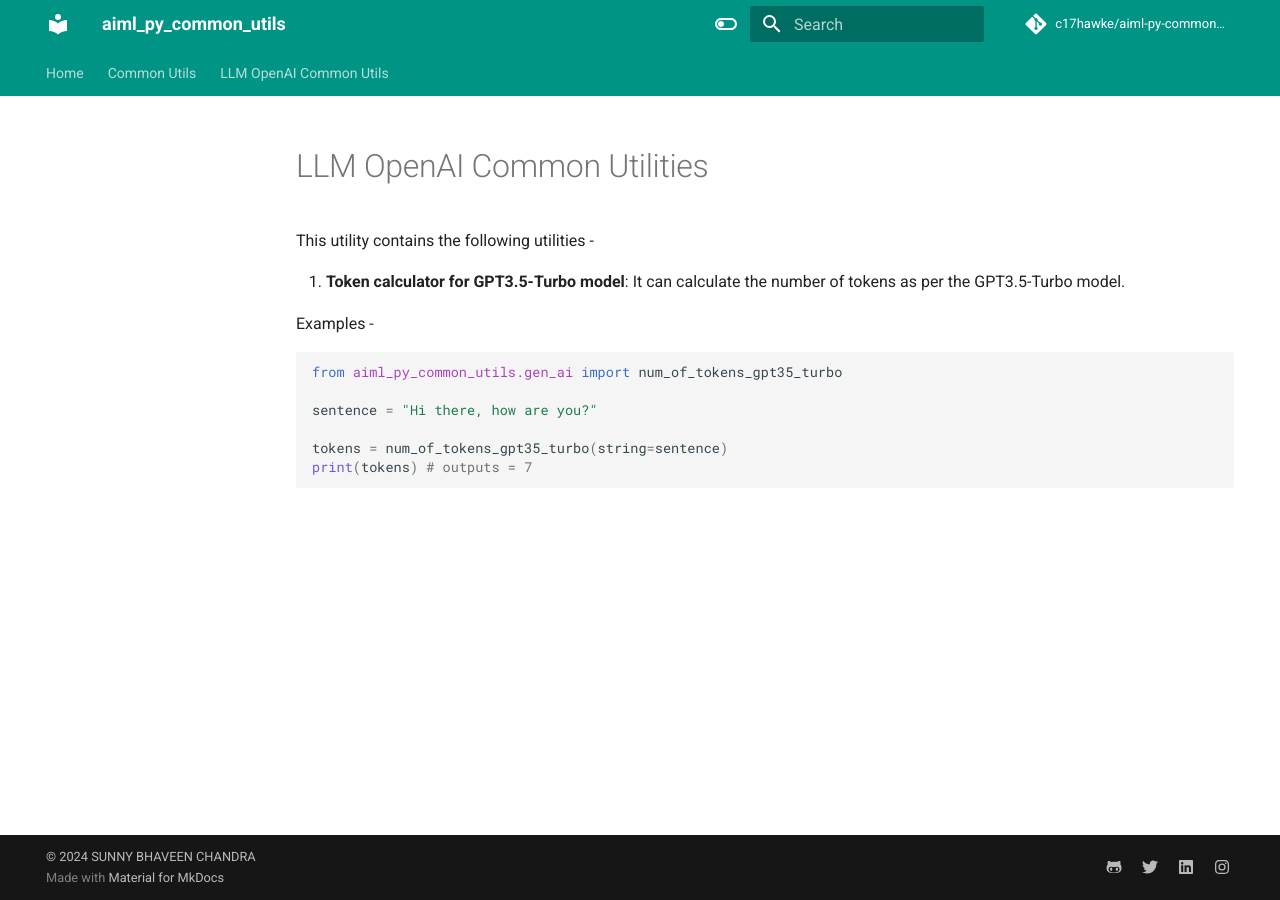
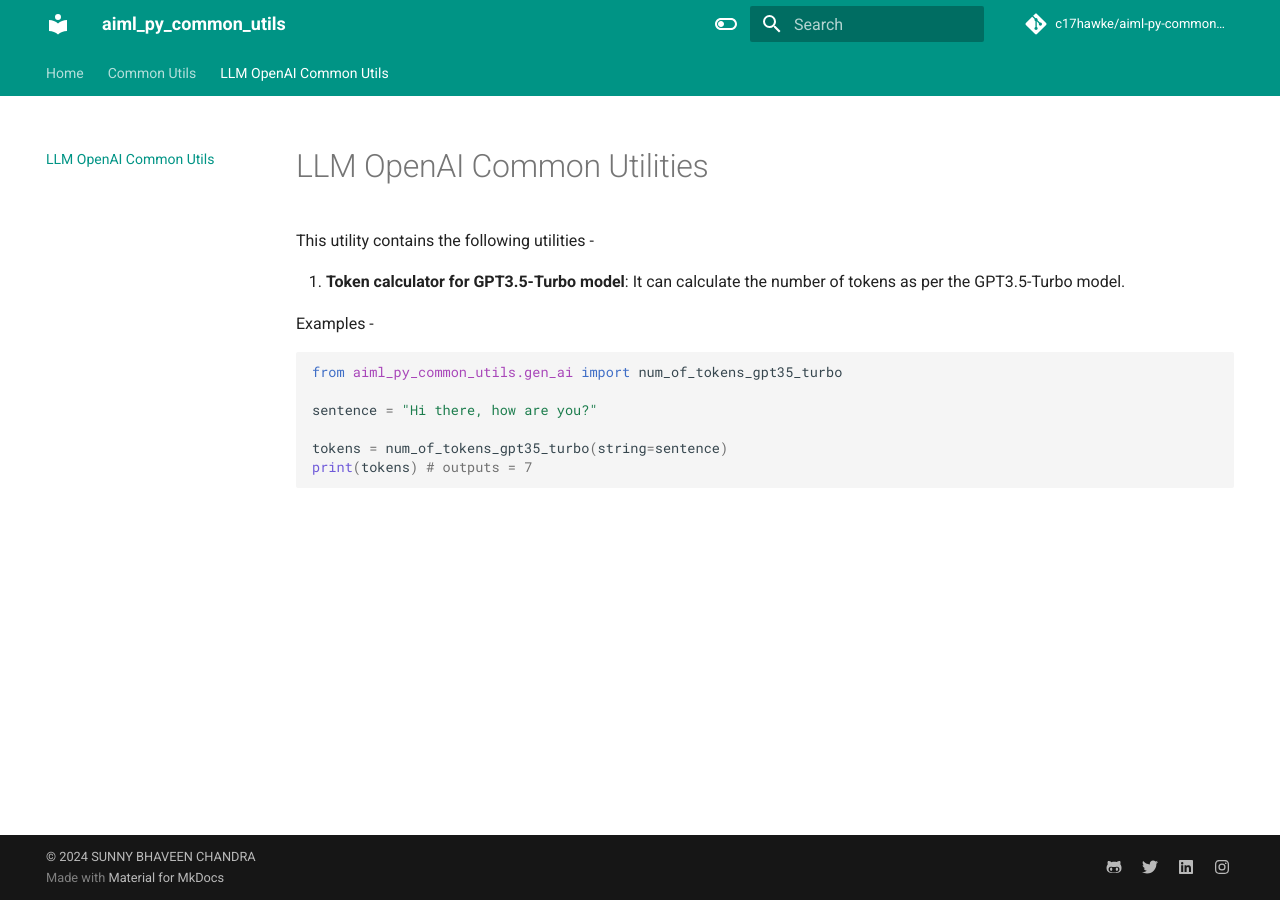
Before and after one commit to c17hawke/aiml-py-common-utils, an MkDocs documentation site: the page built from docs/LLM_OpenAI.md, in a window 1280 px wide. Built offline with MkDocs 1.6.1 and Material for MkDocs 9.7.7, drawn with Linux system fonts in a browser that asks for light colours; comment, search, counter and statistics services are not loaded.

Commit message:
path corrected

```diff
--- a/mkdocs.yml
+++ b/mkdocs.yml
@@ -3,8 +3,8 @@ site_name: aiml_py_common_utils
 # defeine TOC or order of website-
 nav:
   - Home: index.md
-  - Common Utils: common_utils.md
-  - LLM OpenAI Common Utils: llm_openai.md
+  - Common Utils: Common_Utils.md
+  - LLM OpenAI Common Utils: LLM_OpenAI.md
 
 site_author: SUNNY BHAVEEN CHANDRA
 site_description: >-
```
